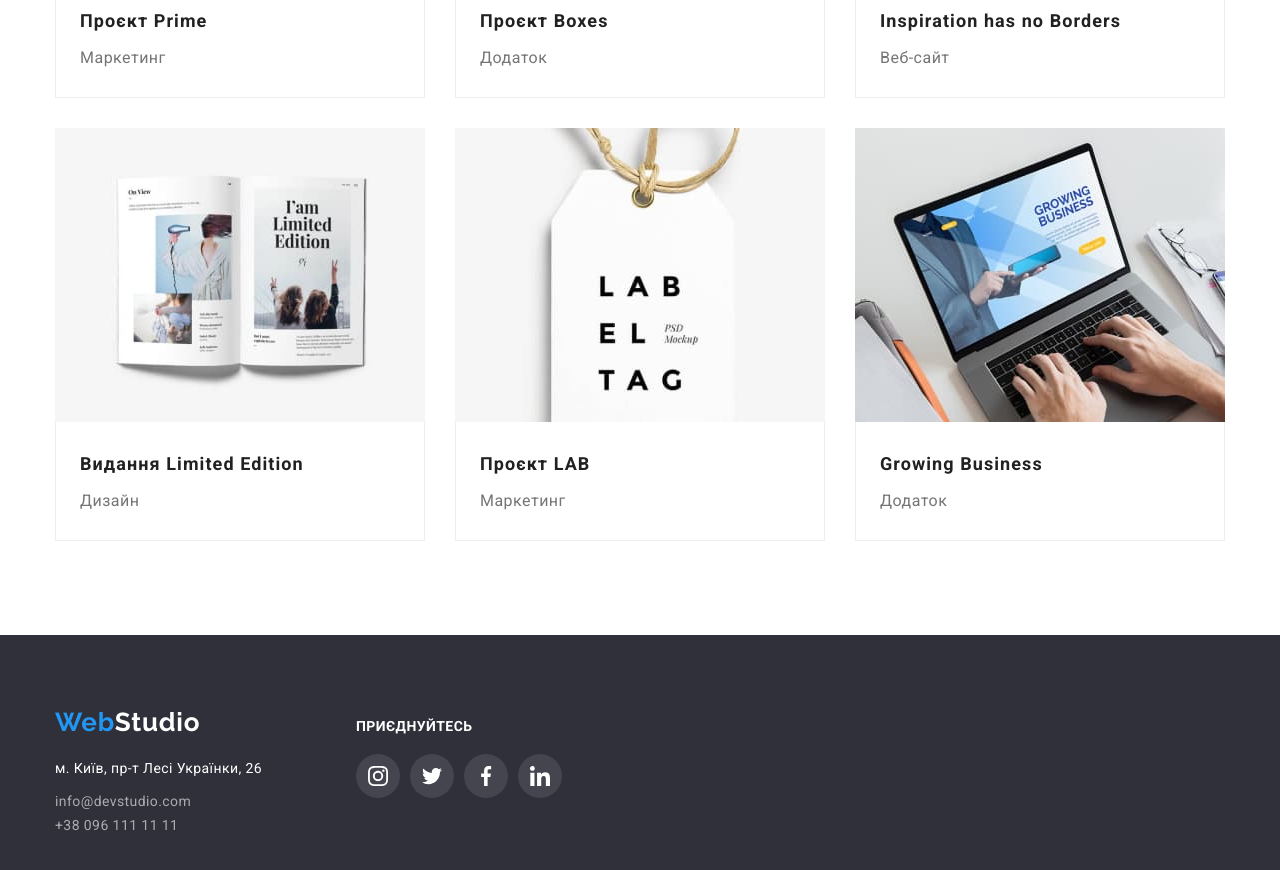
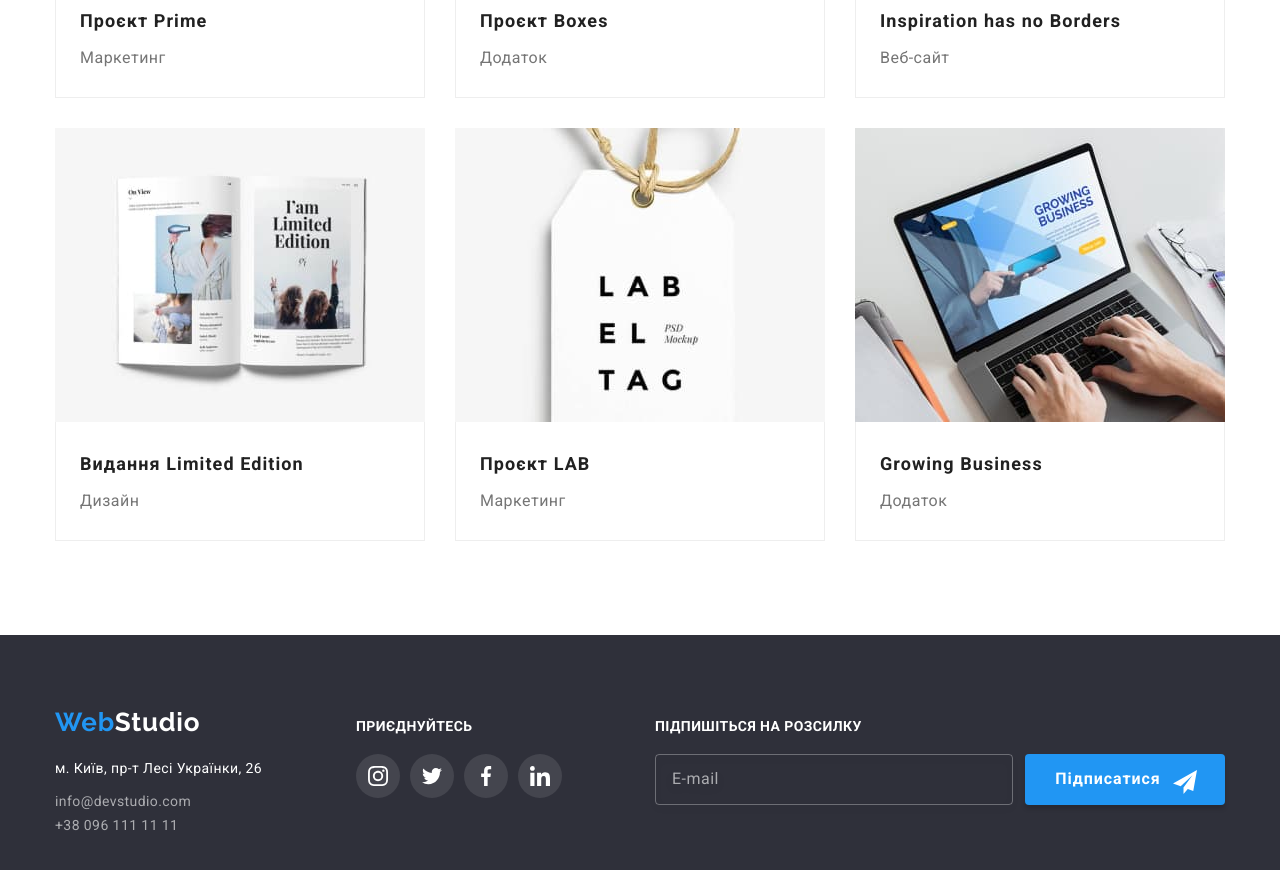
Before and after one commit to Yuliya1913/goit-markup-hw-07, a plain HTML site: page portfolio.html in a window 1280 px wide. Shown: the part 1027-1897 px from the top of the page. Drawn offline with nearby package versions, Linux system fonts and the light colour scheme.

Commit message:
добавила к изначальному скопированному

```diff
--- a/portfolio.html
+++ b/portfolio.html
@@ -297,6 +297,21 @@
                 </li>
             </ul>
 
+        </div>
+
+        <div class="booking-group">
+            <p class="booking-text-form">Підпишіться на розсилку</p>
+            <form class="booking-form">
+                <label class="booking-label">
+                    <input type="email" class="booking-emai-field" name="user-email" placeholder="E-mail">
+                </label>
+                <div class="button-booking-fotm">
+                    <button class="button-booking" type="submit">Підписатися</button>
+                    <svg class="plane-booking-fotm" width="24" height="24">
+                        <use href="./images/icons.svg#icon-send"></use>
+                    </svg>
+                </div>
+            </form>
 
         </div>
     </div>
```
